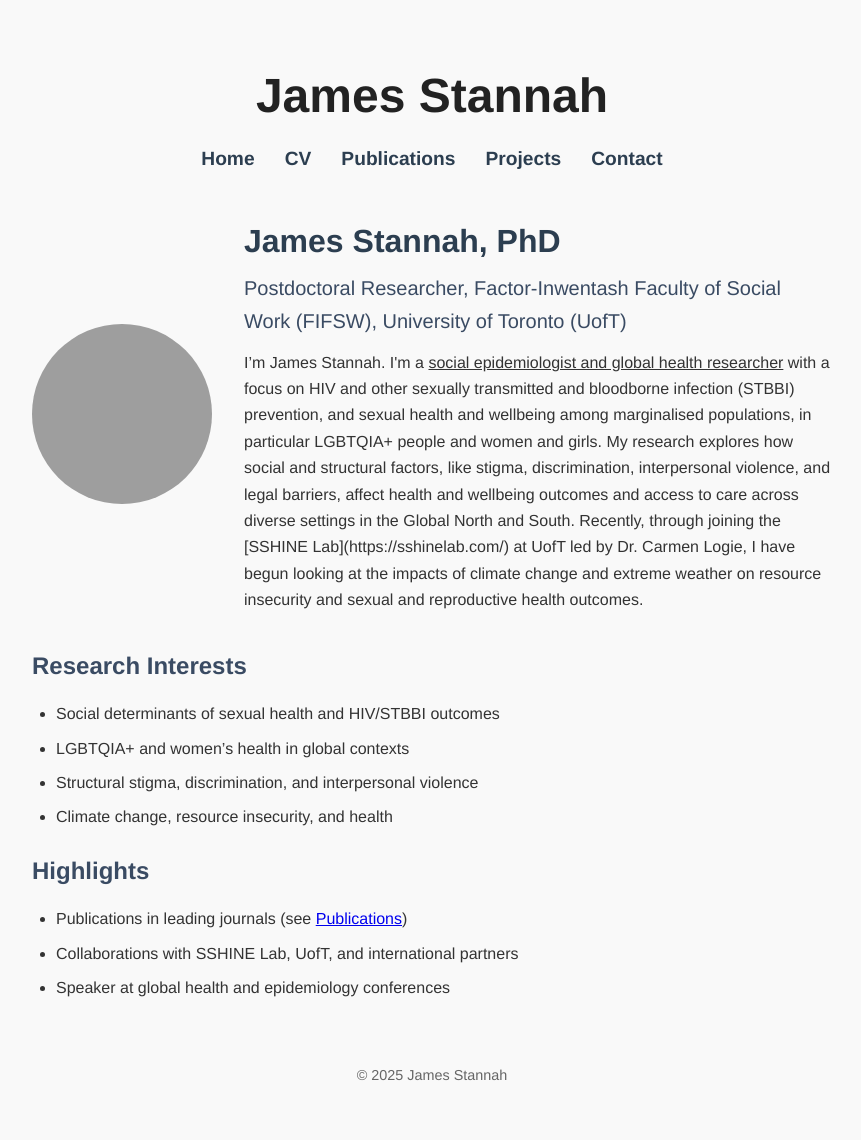
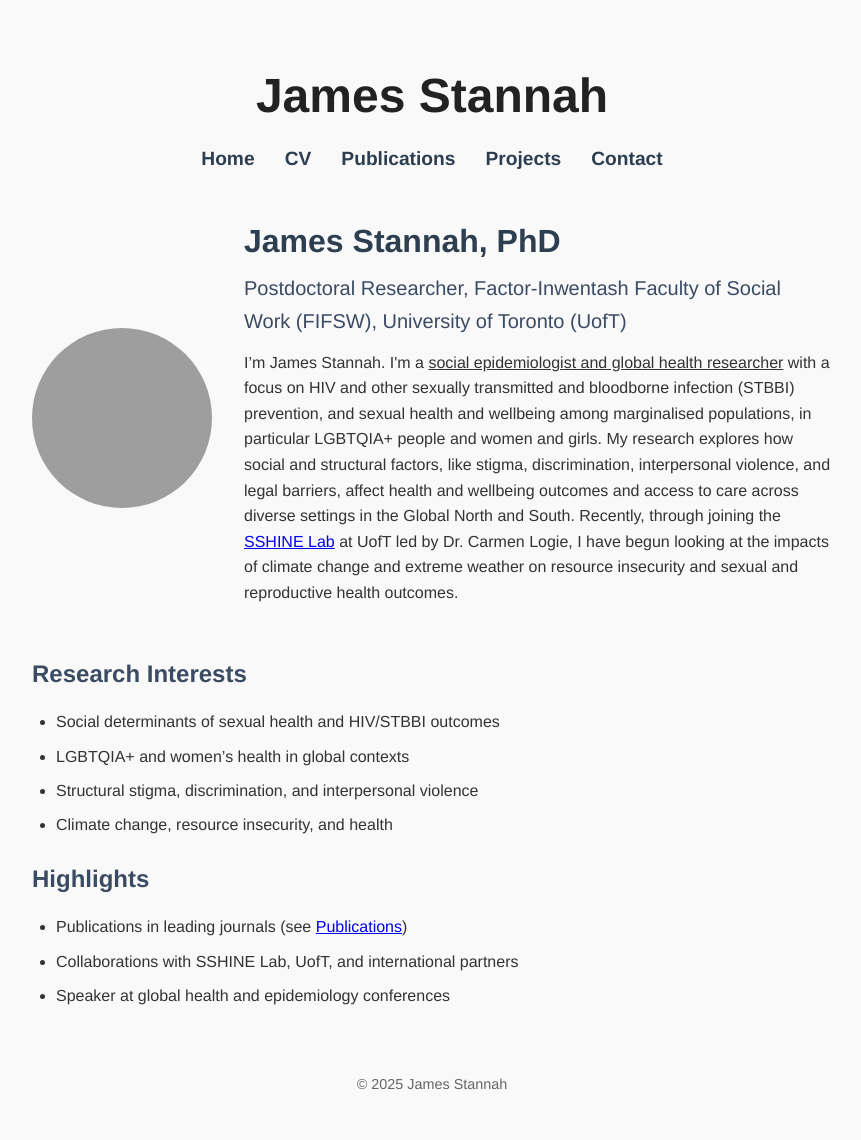
Before and after one commit to jamesstannah/jamesstannah.github.io, a Jekyll site: the page built from index.md, in a window 1280 px wide. Shown: the whole page, without its empty margins (208-1069 px from the left). Built offline with Jekyll 4.4.1, drawn with Linux system fonts in a browser that asks for light colours; grey boxes are pictures that could not be loaded.

Commit message:
Update index.md

```diff
--- a/index.md
+++ b/index.md
@@ -10,8 +10,10 @@ title: "Home"
     <h1> James Stannah, PhD</h1>
     <h2> Postdoctoral Researcher, Factor-Inwentash Faculty of Social Work (FIFSW), University of Toronto (UofT) </h2>
 
-    I’m James Stannah. I'm a <u>social epidemiologist and global health researcher</u> with a focus on HIV and other sexually transmitted and bloodborne infection (STBBI) prevention, and sexual health and wellbeing among marginalised populations, in particular LGBTQIA+ people and women and girls. My research explores how social and structural factors, like stigma, discrimination, interpersonal violence, and legal barriers, affect health and wellbeing outcomes and access to care across diverse settings in the Global North and South. Recently, through joining the [SSHINE Lab](https://sshinelab.com/) at UofT led by Dr. Carmen Logie, I have begun looking at the impacts of climate change and extreme weather on resource insecurity and sexual and reproductive health outcomes.
-  </div>
+    <p>
+    I’m James Stannah. I'm a <u>social epidemiologist and global health researcher</u> with a focus on HIV and other sexually transmitted and bloodborne infection (STBBI) prevention, and sexual health and wellbeing among marginalised populations, in particular LGBTQIA+ people and women and girls. My research explores how social and structural factors, like stigma, discrimination, interpersonal violence, and legal barriers, affect health and wellbeing outcomes and access to care across diverse settings in the Global North and South. Recently, through joining the <a href="https://sshinelab.com/">SSHINE Lab</a> at UofT led by Dr. Carmen Logie, I have begun looking at the impacts of climate change and extreme weather on resource insecurity and sexual and reproductive health outcomes.
+    </p>
+    </div>
 </div>
 
 ## Research Interests
```
